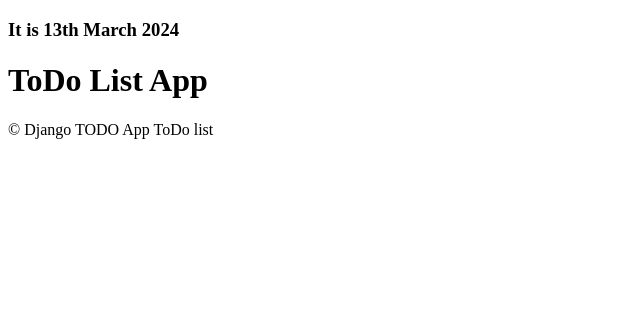
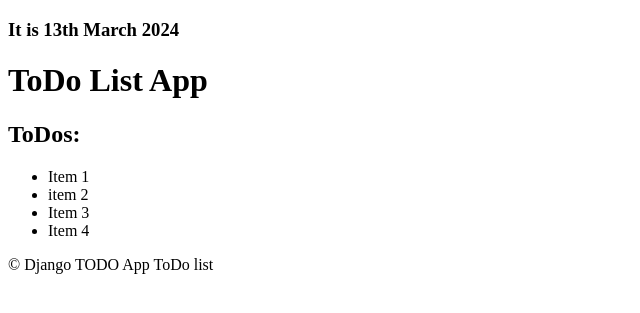
Before and after one commit to Eastwesser/Django_ToDo_List, a Django app: page /todos/ in a window 1280 px wide. Shown: the part 70-383 px from the top of the page, without its empty margins (0-640 px from the left). Run offline with Django 5.2, Linux system fonts and the light colour scheme.

Commit message:
Django CBV 4

```diff
--- a/todo_list/templates/todo_list/index.html
+++ b/todo_list/templates/todo_list/index.html
@@ -6,4 +6,10 @@
 
 {% block body %}
     <h1>ToDo List App</h1>
+    <h2>ToDos:</h2>
+    <ul>
+        {% for todo_item in todo_items %}
+            <li>{{ todo_item }}</li>
+        {% endfor %}
+    </ul>
 {% endblock %}
--- a/todo_list/views.py
+++ b/todo_list/views.py
@@ -6,4 +6,14 @@ from django.shortcuts import render
 
 
 def index_view(request: HttpRequest) -> HttpResponse:
-    return render(request, template_name="todo_list/index.html")
+    todo_items = [
+        "Item 1",
+        "item 2",
+        "Item 3",
+        "Item 4",
+    ]
+    return render(
+        request,
+        template_name="todo_list/index.html",
+        context={"todo_items": todo_items},
+    )
```
